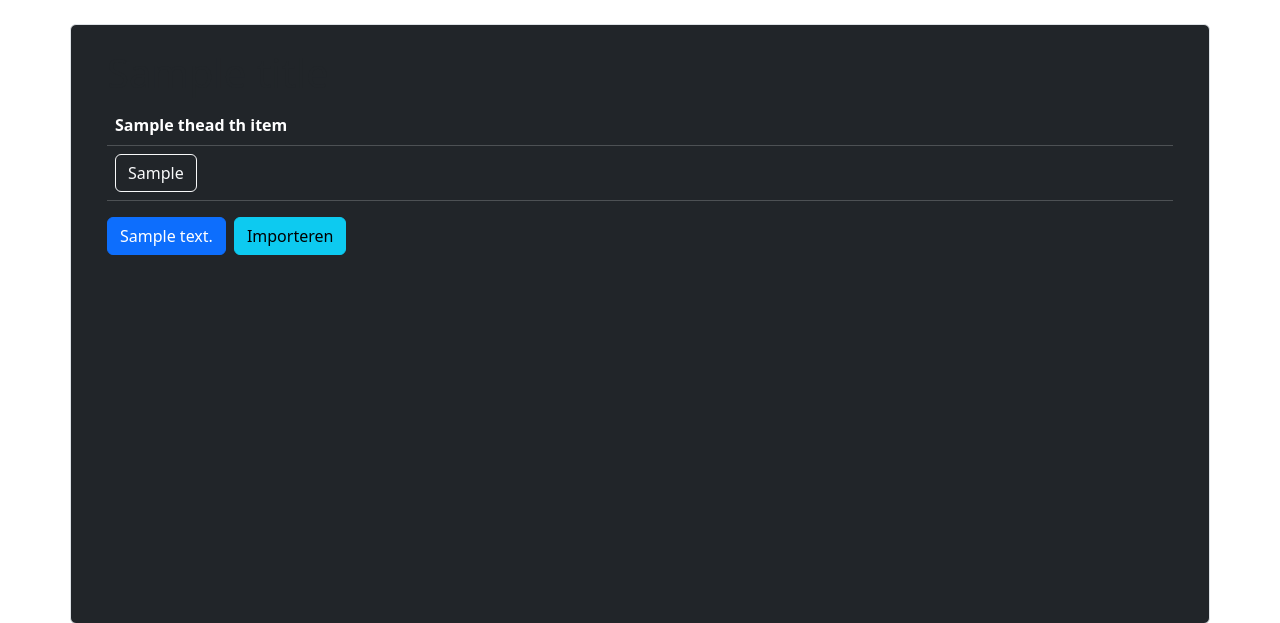
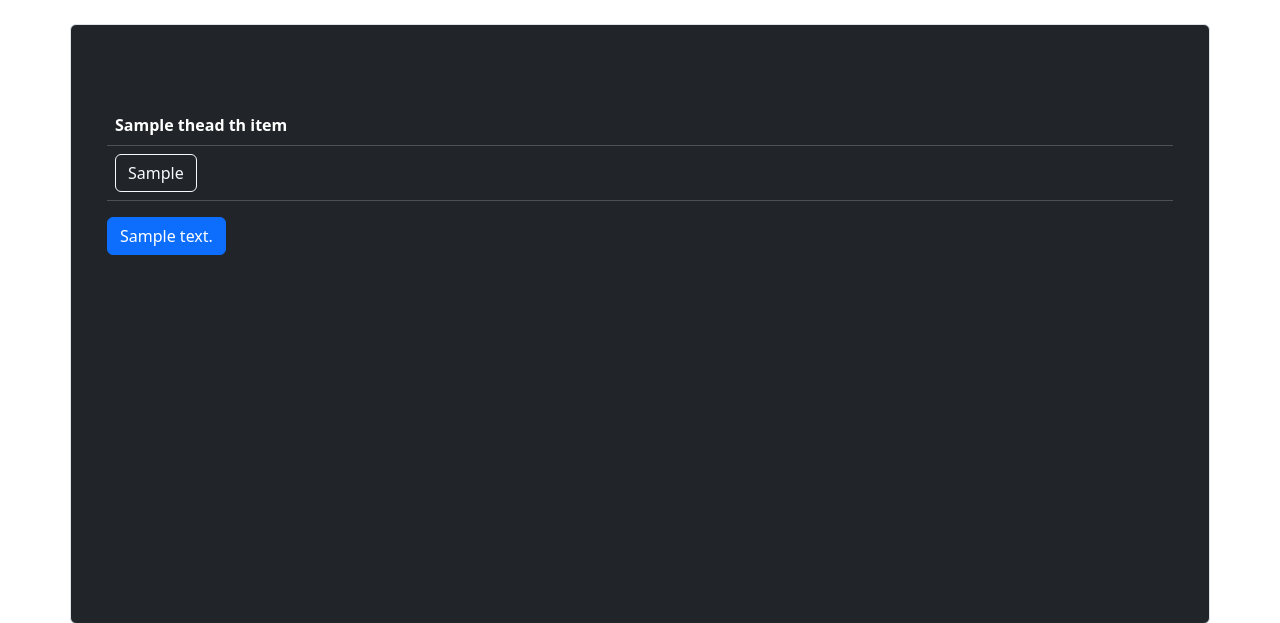
Before and after one commit to fstelte/Business-Impact-Assessment, a Flask app: template app/templates/items_list.html in a window 1280 px wide. Shown: the part 56-679 px from the top of the page. Run offline with Flask 3, Linux system fonts and the light colour scheme; the template is opened without the code that fills it: most values are stand-ins (such as "Sample title", 1, 10 or a date in 2020); parts of the project's set-up code (start-up, migrations or seed data) failed here and were passed over; some libraries are stand-ins or nearby versions.

Commit message:
Fix for import showing up everywhere

```diff
--- a/app/blueprints/manage_data/views.py
+++ b/app/blueprints/manage_data/views.py
@@ -182,6 +182,7 @@ def bia_list():
         item_new_url=url_for('manage_data.bia_new'),
         item_new_text='New BIA',
         item_import_url=url_for('manage_data.bia_import'),
+        show_import=True,
         item_import_text='Import BIA',
     )
 
--- a/app/templates/items_list.html
+++ b/app/templates/items_list.html
@@ -53,8 +53,8 @@
 
     <div class="d-flex gap-2">
         <a class="btn btn-primary" href="{{ item_new_url }}" role="button">{{ item_new_text }}</a>
-        <a class="btn btn-info" href="{{ url_for('manage_data.bia_import') }}" role="button">
-            <i class="fas fa-file-import"></i> Importeren
-        </a>
+        {% if show_import is defined and show_import %}
+        <a class="btn btn-info" href="{{ item_import_url}}" role="button">{{ item_import_text }}</a>
+        {% endif %}
     </div>
 {% endblock %}
```
